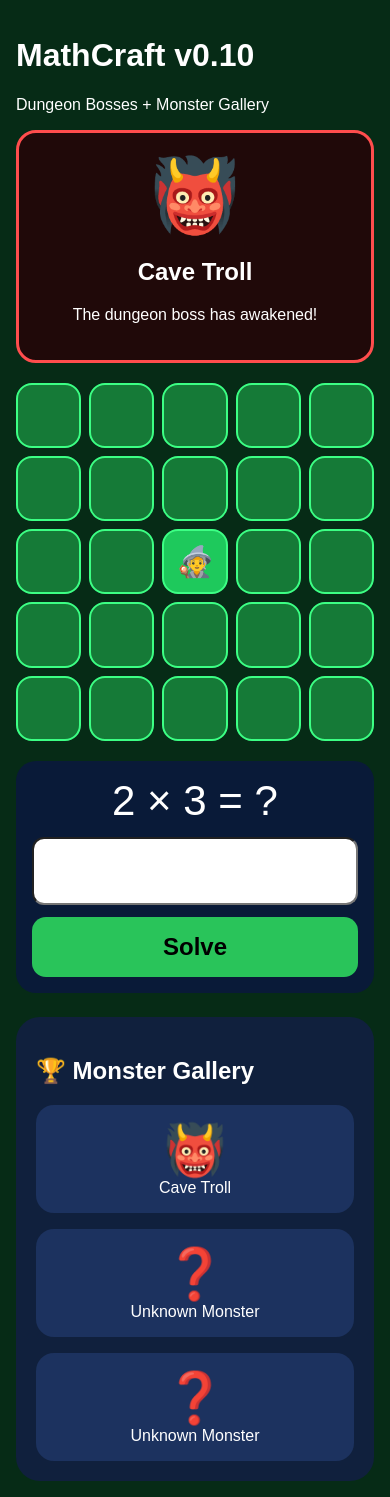
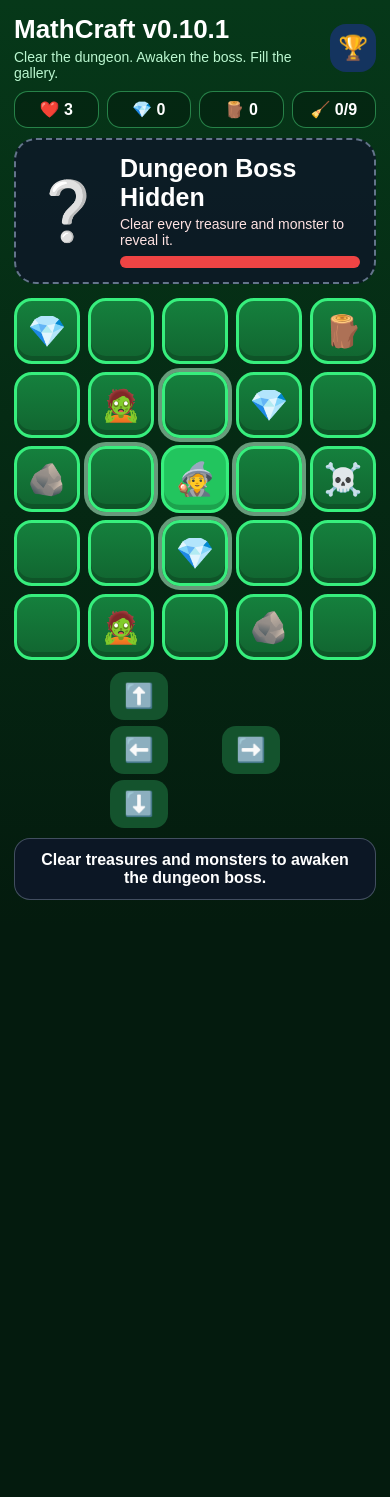
Before and after one commit to bohnenbergerrich-sys/minecraft-times-table, a Next.js app: page / in a window 390 px wide. After the commit the page ends 926 px from the top, so only its background shows below. Built offline with nearby package versions, Linux system fonts and the light colour scheme.

Commit message:
Add files via upload

```diff
--- a/app/layout.js
+++ b/app/layout.js
@@ -1,12 +1,10 @@
+import "./globals.css";
+
 export const metadata = {
-  title: "MathCraft v0.10",
-  description: "Dungeon Bosses + Monster Gallery",
+  title: "MathCraft v0.10.1",
+  description: "Dungeon loop with boss reveal and monster gallery",
 };
 
 export default function RootLayout({ children }) {
-  return (
-    <html lang="en">
-      <body style={{ margin: 0 }}>{children}</body>
-    </html>
-  );
+  return <html lang="en"><body>{children}</body></html>;
 }
--- a/app/page.js
+++ b/app/page.js
@@ -1,131 +1,125 @@
+"use client";
+
+import { useEffect, useState } from "react";
+
+const SIZE = 5;
+const BOSSES = [
+  { id: "troll", name: "Cave Troll", emoji: "👹" },
+  { id: "dragon", name: "Lava Dragon", emoji: "🐉" },
+  { id: "king", name: "Ender King", emoji: "💀" },
+];
+const START_ITEMS = [
+  { x: 0, y: 0, type: "gem", emoji: "💎", label: "Gem" },
+  { x: 4, y: 0, type: "wood", emoji: "🪵", label: "Wood" },
+  { x: 1, y: 1, type: "monster", emoji: "🧟", label: "Goblin" },
+  { x: 3, y: 1, type: "gem", emoji: "💎", label: "Gem" },
+  { x: 0, y: 2, type: "rock", emoji: "🪨", label: "Rock" },
+  { x: 4, y: 2, type: "monster", emoji: "☠️", label: "Skeleton" },
+  { x: 2, y: 3, type: "gem", emoji: "💎", label: "Gem" },
+  { x: 1, y: 4, type: "monster", emoji: "🧟", label: "Goblin" },
+  { x: 3, y: 4, type: "rock", emoji: "🪨", label: "Rock" },
+];
+
+function newQuestion() {
+  const a = Math.ceil(Math.random() * 10);
+  const b = Math.ceil(Math.random() * 10);
+  return { a, b, answer: a * b };
+}
+function clamp(n) { return Math.max(0, Math.min(SIZE - 1, n)); }
+
 export default function Page() {
-  return (
-    <main style={{
-      minHeight: "100vh",
-      background: "#062b16",
-      color: "white",
-      padding: 16,
-      fontFamily: "Arial"
-    }}>
-      <h1>MathCraft v0.10</h1>
-      <p>Dungeon Bosses + Monster Gallery</p>
+  const [player, setPlayer] = useState({ x: 2, y: 2 });
+  const [items, setItems] = useState(START_ITEMS);
+  const [question, setQuestion] = useState(newQuestion());
+  const [answer, setAnswer] = useState("");
+  const [pending, setPending] = useState(null);
+  const [message, setMessage] = useState("Clear treasures and monsters to awaken the dungeon boss.");
+  const [lives, setLives] = useState(3);
+  const [gems, setGems] = useState(0);
+  const [wood, setWood] = useState(0);
+  const [bossIndex, setBossIndex] = useState(0);
+  const [bossAwake, setBossAwake] = useState(false);
+  const [bossHP, setBossHP] = useState(3);
+  const [gallery, setGallery] = useState([]);
+  const [showGallery, setShowGallery] = useState(false);
+  const boss = BOSSES[bossIndex];
 
-      <div style={{
-        background:"#200909",
-        border:"3px solid #ff4d4d",
-        borderRadius:20,
-        padding:20,
-        marginBottom:20,
-        textAlign:"center"
-      }}>
-        <div style={{fontSize:72}}>👹</div>
-        <h2>Cave Troll</h2>
-        <p>The dungeon boss has awakened!</p>
-      </div>
+  useEffect(() => {
+    try { const saved = localStorage.getItem("mathcraft-v10-gallery"); if (saved) setGallery(JSON.parse(saved)); } catch {}
+  }, []);
+  useEffect(() => { try { localStorage.setItem("mathcraft-v10-gallery", JSON.stringify(gallery)); } catch {} }, [gallery]);
+  useEffect(() => {
+    function onKey(e) {
+      if (e.key === "ArrowUp") move(0, -1);
+      if (e.key === "ArrowDown") move(0, 1);
+      if (e.key === "ArrowLeft") move(-1, 0);
+      if (e.key === "ArrowRight") move(1, 0);
+      if (e.key === "Enter" && (pending || bossAwake)) submit();
+    }
+    window.addEventListener("keydown", onKey);
+    return () => window.removeEventListener("keydown", onKey);
+  });
 
-      <div style={{
-        display:"grid",
-        gridTemplateColumns:"repeat(5,1fr)",
-        gap:8,
-        marginBottom:20
-      }}>
-        {Array.from({length:25}).map((_,i)=>(
-          <div key={i} style={{
-            aspectRatio:"1",
-            background:i===12 ? "#1ec95c" : "#157a37",
-            borderRadius:16,
-            border:"2px solid #3cff84",
-            display:"flex",
-            alignItems:"center",
-            justifyContent:"center",
-            fontSize:30
-          }}>
-            {i===12 ? "🧙" : ""}
-          </div>
-        ))}
-      </div>
+  function itemAt(x, y) { return items.find((it) => it.x === x && it.y === y); }
+  function isAdjacent(x, y) { return Math.abs(player.x - x) + Math.abs(player.y - y) === 1; }
+  function awakenIfCleared(nextItems) {
+    if (nextItems.length === 0 && !bossAwake) {
+      setBossAwake(true); setBossHP(3); setPending(null);
+      setMessage(`⚔️ THE ${boss.name.toUpperCase()} HAS AWAKENED! Answer questions to defeat it.`);
+    }
+  }
+  function move(dx, dy) {
+    if (showGallery || pending) return;
+    const next = { x: clamp(player.x + dx), y: clamp(player.y + dy) };
+    if (next.x === player.x && next.y === player.y) return;
+    setPlayer(next);
+    const target = itemAt(next.x, next.y);
+    if (target) {
+      setPending(target); setQuestion(newQuestion()); setAnswer("");
+      setMessage(`${target.emoji} ${target.label}: solve to clear it.`);
+    } else {
+      setMessage(bossAwake ? `Face the ${boss.name}!` : "Keep clearing the dungeon...");
+    }
+  }
+  function tapTile(x, y) {
+    if (showGallery || pending) return;
+    if (isAdjacent(x, y)) move(x - player.x, y - player.y);
+    else setMessage("Tap a glowing neighbouring square, or use arrow keys.");
+  }
+  function resetDungeon() {
+    setItems(START_ITEMS); setPlayer({ x: 2, y: 2 }); setPending(null); setBossAwake(false); setBossHP(3); setLives(3);
+    setBossIndex((i) => (i + 1) % BOSSES.length);
+  }
+  function submit() {
+    const numeric = parseInt(answer, 10);
+    if (Number.isNaN(numeric)) return;
+    if (numeric === question.answer) {
+      if (pending) {
+        if (pending.type === "gem") setGems((g) => g + 1);
+        if (pending.type === "wood") setWood((w) => w + 1);
+        const nextItems = items.filter((it) => !(it.x === pending.x && it.y === pending.y));
+        setItems(nextItems); setPending(null); setMessage(`✅ Cleared ${pending.emoji} ${pending.label}.`); awakenIfCleared(nextItems);
+      } else if (bossAwake) {
+        const nextHP = bossHP - 1; setBossHP(nextHP);
+        if (nextHP <= 0) {
+          setGallery((old) => old.some((g) => g.id === boss.id) ? old : [...old, boss]);
+          setMessage(`🏆 ${boss.name} defeated!`); setShowGallery(true); resetDungeon();
+        } else setMessage(`💥 Direct hit! ${boss.name} has ${nextHP} HP left.`);
+      }
+    } else {
+      setLives((l) => Math.max(0, l - 1)); setMessage("❌ Not quite. Try the next one — no shame, keep going.");
+    }
+    setQuestion(newQuestion()); setAnswer("");
+  }
 
-      <div style={{
-        background:"#091a38",
-        borderRadius:20,
-        padding:16
-      }}>
-        <div style={{
-          fontSize:42,
-          textAlign:"center",
-          marginBottom:12
-        }}>
-          2 × 3 = ?
-        </div>
-
-        <input
-          style={{
-            width:"100%",
-            padding:16,
-            fontSize:28,
-            borderRadius:12,
-            marginBottom:12,
-            boxSizing:"border-box"
-          }}
-        />
-
-        <button style={{
-          width:"100%",
-          padding:16,
-          borderRadius:14,
-          background:"#29c45a",
-          color:"black",
-          border:"none",
-          fontSize:24,
-          fontWeight:"bold"
-        }}>
-          Solve
-        </button>
-      </div>
-
-      <div style={{
-        marginTop:24,
-        background:"#10203d",
-        borderRadius:24,
-        padding:20
-      }}>
-        <h2>🏆 Monster Gallery</h2>
-
-        <div style={{
-          display:"grid",
-          gap:16
-        }}>
-          <div style={{
-            background:"#1c325f",
-            borderRadius:18,
-            padding:16,
-            textAlign:"center"
-          }}>
-            <div style={{fontSize:50}}>👹</div>
-            <div>Cave Troll</div>
-          </div>
-
-          <div style={{
-            background:"#1c325f",
-            borderRadius:18,
-            padding:16,
-            textAlign:"center"
-          }}>
-            <div style={{fontSize:50}}>❓</div>
-            <div>Unknown Monster</div>
-          </div>
-
-          <div style={{
-            background:"#1c325f",
-            borderRadius:18,
-            padding:16,
-            textAlign:"center"
-          }}>
-            <div style={{fontSize:50}}>❓</div>
-            <div>Unknown Monster</div>
-          </div>
-        </div>
-      </div>
-    </main>
-  );
+  return <main className="page">
+    <section className="top"><div><div className="title">MathCraft v0.10.1</div><div className="subtitle">Clear the dungeon. Awaken the boss. Fill the gallery.</div></div><button className="galleryButton" onClick={() => setShowGallery(true)}>🏆</button></section>
+    <section className="hud"><span>❤️ {lives}</span><span>💎 {gems}</span><span>🪵 {wood}</span><span>🧹 {START_ITEMS.length - items.length}/{START_ITEMS.length}</span></section>
+    <section className={bossAwake ? "bossCard awake" : "bossCard sleeping"}><div className="bossEmoji">{bossAwake ? boss.emoji : "❔"}</div><div className="bossText"><div className="bossName">{bossAwake ? boss.name : "Dungeon Boss Hidden"}</div><div className="bossHint">{bossAwake ? `Boss HP: ${bossHP}/3` : "Clear every treasure and monster to reveal it."}</div><div className="bar"><div style={{ width: `${bossAwake ? (bossHP / 3) * 100 : 100}%` }} /></div></div></section>
+    <section className="board">{Array.from({ length: SIZE * SIZE }).map((_, i) => { const x = i % SIZE; const y = Math.floor(i / SIZE); const here = player.x === x && player.y === y; const it = itemAt(x, y); const adjacent = isAdjacent(x, y); return <button key={i} className={`tile ${here ? "player" : ""} ${adjacent ? "adjacent" : ""}`} onClick={() => tapTile(x, y)}>{here ? "🧙" : it ? it.emoji : ""}</button>; })}</section>
+    <section className="controls"><button onClick={() => move(0, -1)}>⬆️</button><div><button onClick={() => move(-1, 0)}>⬅️</button><button onClick={() => move(1, 0)}>➡️</button></div><button onClick={() => move(0, 1)}>⬇️</button></section>
+    <section className="message">{message}</section>
+    {(pending || bossAwake) && <section className="questionPanel"><div className="challenge">{pending ? `${pending.emoji} Clear ${pending.label}` : `${boss.emoji} Attack ${boss.name}`}</div><div className="question">{question.a} × {question.b} = ?</div><input value={answer} onChange={(e) => setAnswer(e.target.value)} inputMode="numeric" autoFocus /><button onClick={submit}>{pending ? "Clear" : "Attack"}</button></section>}
+    {showGallery && <section className="overlay"><div className="gallery"><h2>🏆 Monster Gallery</h2><p>Defeated dungeon monsters are added here.</p><div className="galleryGrid">{BOSSES.map((b) => { const won = gallery.some((g) => g.id === b.id); return <div className={`slot ${won ? "won" : ""}`} key={b.id}><div className="slotEmoji">{won ? b.emoji : "❓"}</div><div>{won ? b.name : "Empty Slot"}</div></div>; })}</div><button onClick={() => setShowGallery(false)}>Continue Adventure</button></div></section>}
+  </main>;
 }
```
Also changed, not shown: app/globals.css (added, +1 -0 lines).
